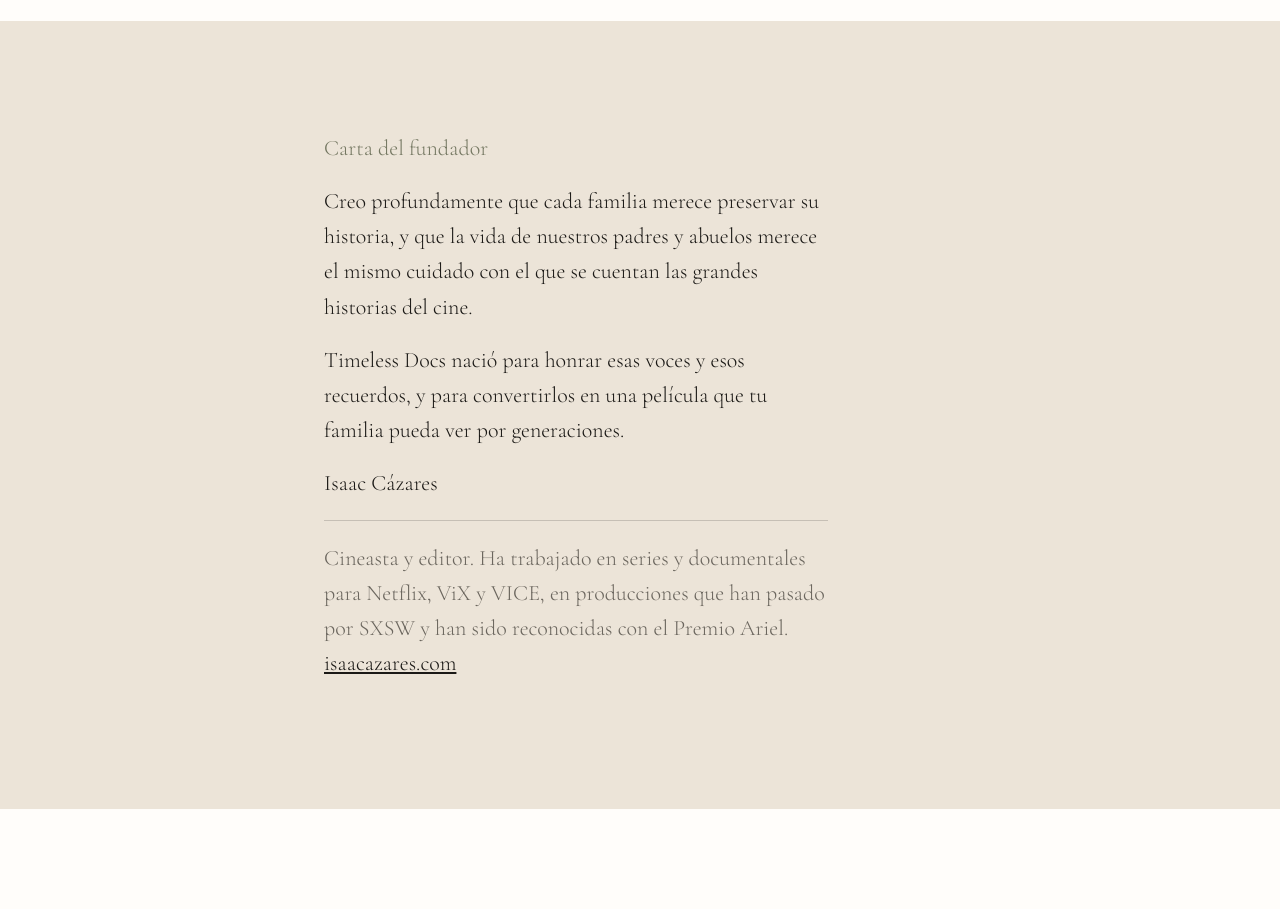
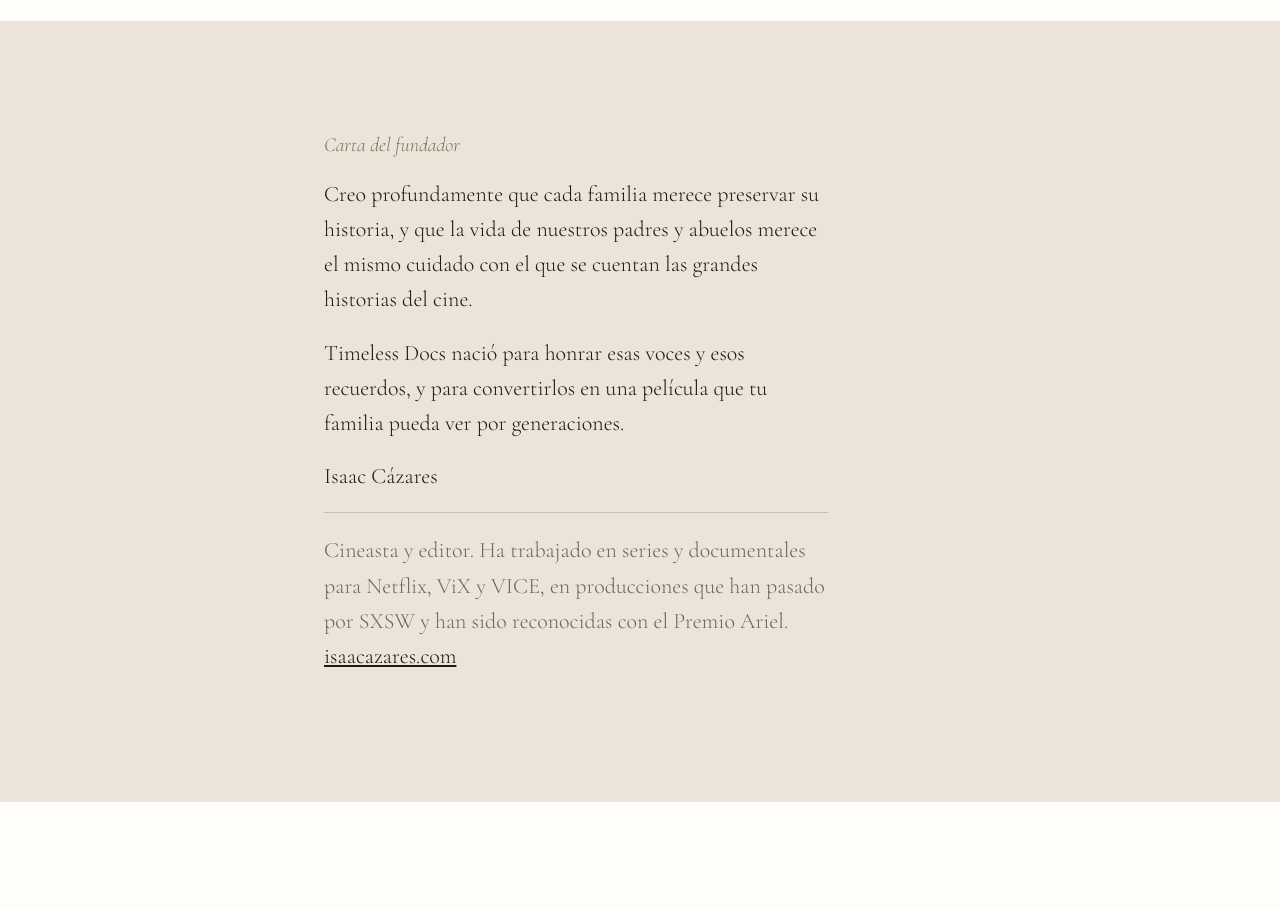
Before and after one commit to isaacazares/timelessdocs.com, a plain HTML site: page index.html in a window 1280 px wide. Shown: the part 3600-4509 px from the top of the page. Drawn offline with nearby package versions, Linux system fonts and the light colour scheme; a web font is replaced by a local one.

Commit message:
Ajuste de estilo en carta del fundador
Co-Authored-By: Claude Opus 5.5 <noreply@anthropic.com>
Claude-Session: https://claude.ai/code/session_01V42kNRp2wD1gmFWr1dYzGY

```diff
--- a/index.html
+++ b/index.html
@@ -88,6 +88,7 @@ h2{font-size:clamp(30px,3.6vw,46px);line-height:1.1;text-transform:uppercase;max
 /* Fundador */
 .founder{max-width:760px}
 .letter p{font:300 22px/1.6 "Cormorant Garamond",serif;margin:0 0 18px;max-width:48ch}
+.letter .eyebrow{font:italic 300 20px/1.4 "Cormorant Garamond",serif;color:var(--olive)}
 .sign{font:italic 400 26px "Cormorant Garamond",serif;margin-top:10px}
 .cred{margin-top:28px;padding-top:20px;border-top:1px solid var(--line);font-size:15px;color:var(--muted)}
 .cred a{color:var(--ink)}
```
